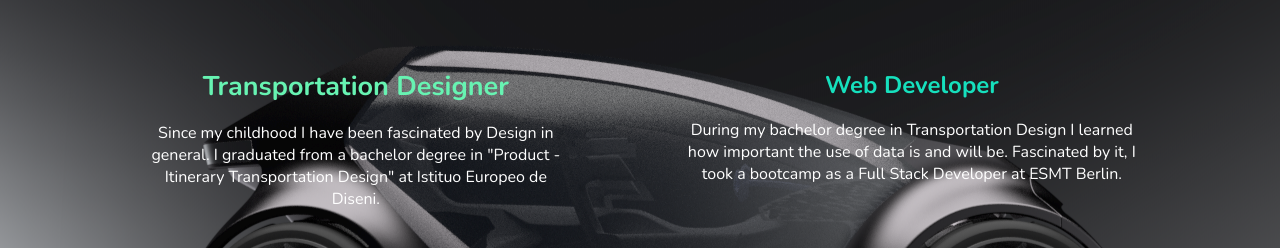
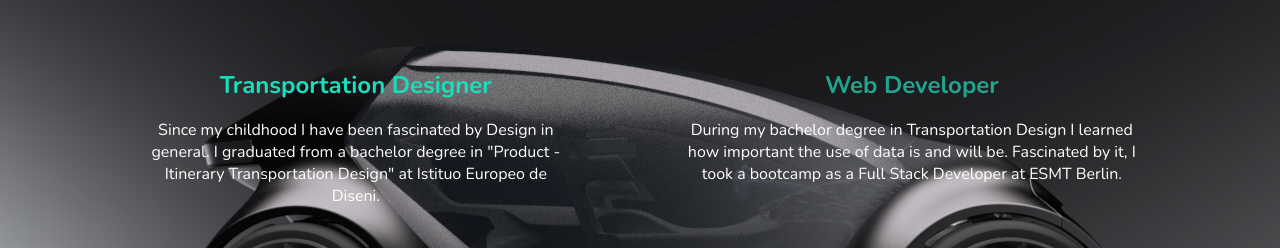
Before and after one commit to Zeitouna/My-Website, a plain HTML site: page index.html in a window 1280 px wide. In both pictures the pointer is over the link "Transportation Designer". Shown: the part 552-800 px from the top of the page. Drawn offline with nearby package versions, Linux system fonts and the light colour scheme; files whose address does not match are found by name.

Commit message:
fixed ux design

```diff
--- a/public/css/main.css
+++ b/public/css/main.css
@@ -431,12 +431,11 @@ button:hover {
 }  */
 
 #links {
-  color: #16e0bd;
+  color: #20a58f;
 }
 
 #links:hover {
-  color: #67f3b2;
-  font-size: 27px;
+  color: #16e0bd;
 }
 
 /* .social-media {
```
